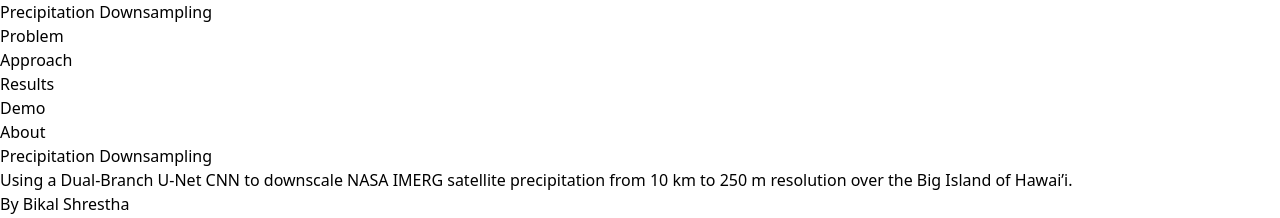
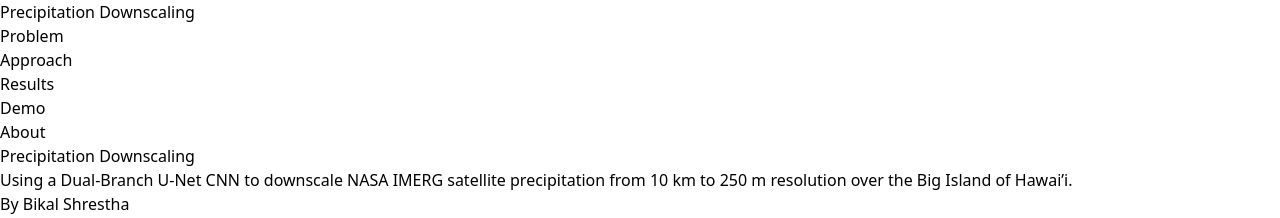
Before and after one commit to bikal3/dual-branch-unet-precip, a Next.js app in the folder website/: page / in a window 1280 px wide. Shown: the top 218 px of the page. Built offline with nearby package versions, Linux system fonts and the light colour scheme.

Commit message:
fix: rename Downsampling to Downscaling in title

```diff
--- a/website/components/Hero.tsx
+++ b/website/components/Hero.tsx
@@ -5,7 +5,7 @@
       className="flex flex-col items-center justify-center bg-gray-950 py-28 px-6 text-center text-white"
     >
       <h1 className="text-4xl font-bold tracking-tight sm:text-5xl">
-        Precipitation Downsampling
+        Precipitation Downscaling
       </h1>
       <p className="mt-4 max-w-2xl text-lg text-gray-300">
         Using a Dual-Branch U-Net CNN to downscale NASA IMERG satellite
--- a/website/components/NavBar.tsx
+++ b/website/components/NavBar.tsx
@@ -11,7 +11,7 @@
     <nav className="sticky top-0 z-50 bg-gray-900 text-white shadow-md">
       <div className="mx-auto flex max-w-5xl items-center justify-between px-6 py-3">
         <span className="font-semibold text-sm tracking-wide">
-          Precipitation Downsampling
+          Precipitation Downscaling
         </span>
         <ul className="hidden sm:flex gap-6 text-sm">
           {LINKS.map(({ label, href }) => (
```
Also changed, not shown: 1 other file (tests, documents, lock files or other folders).
